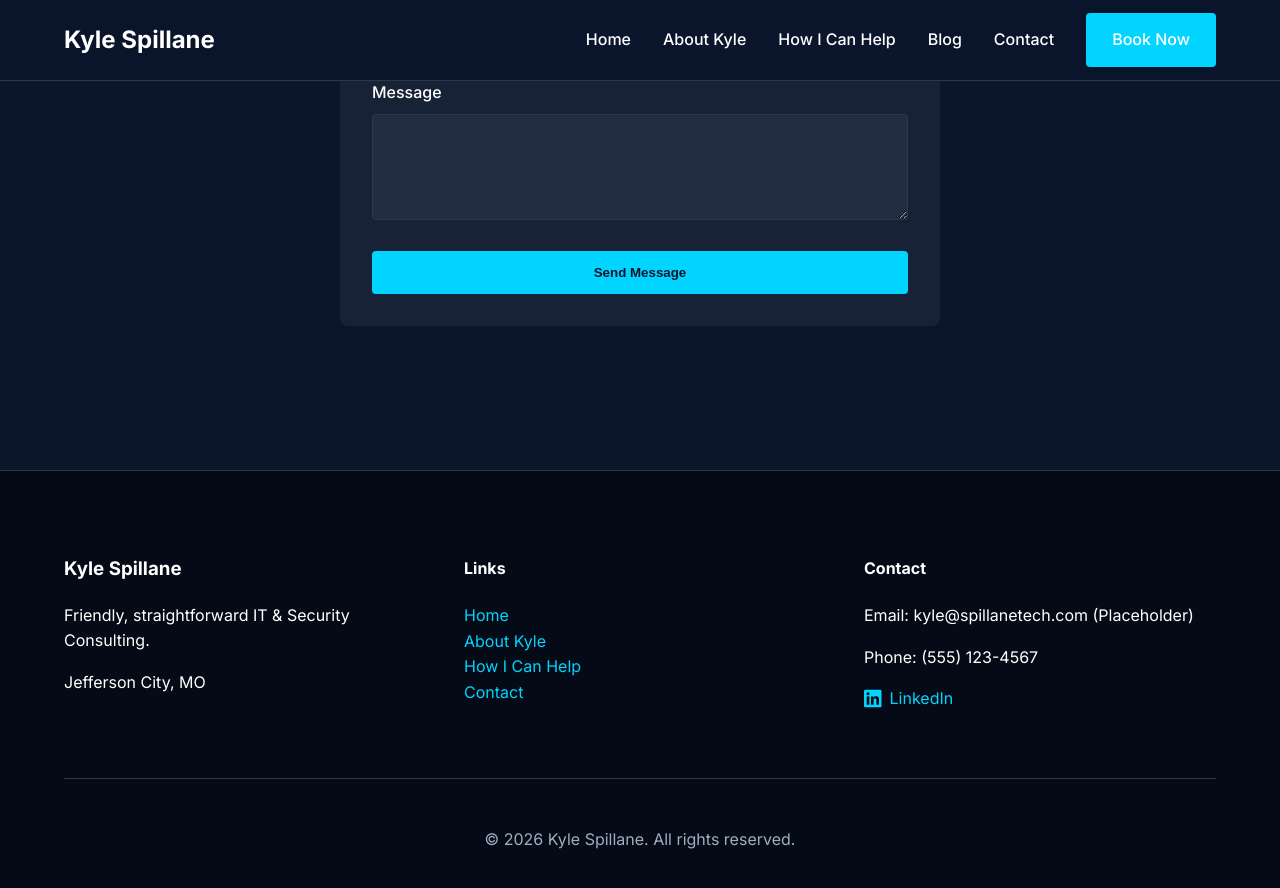
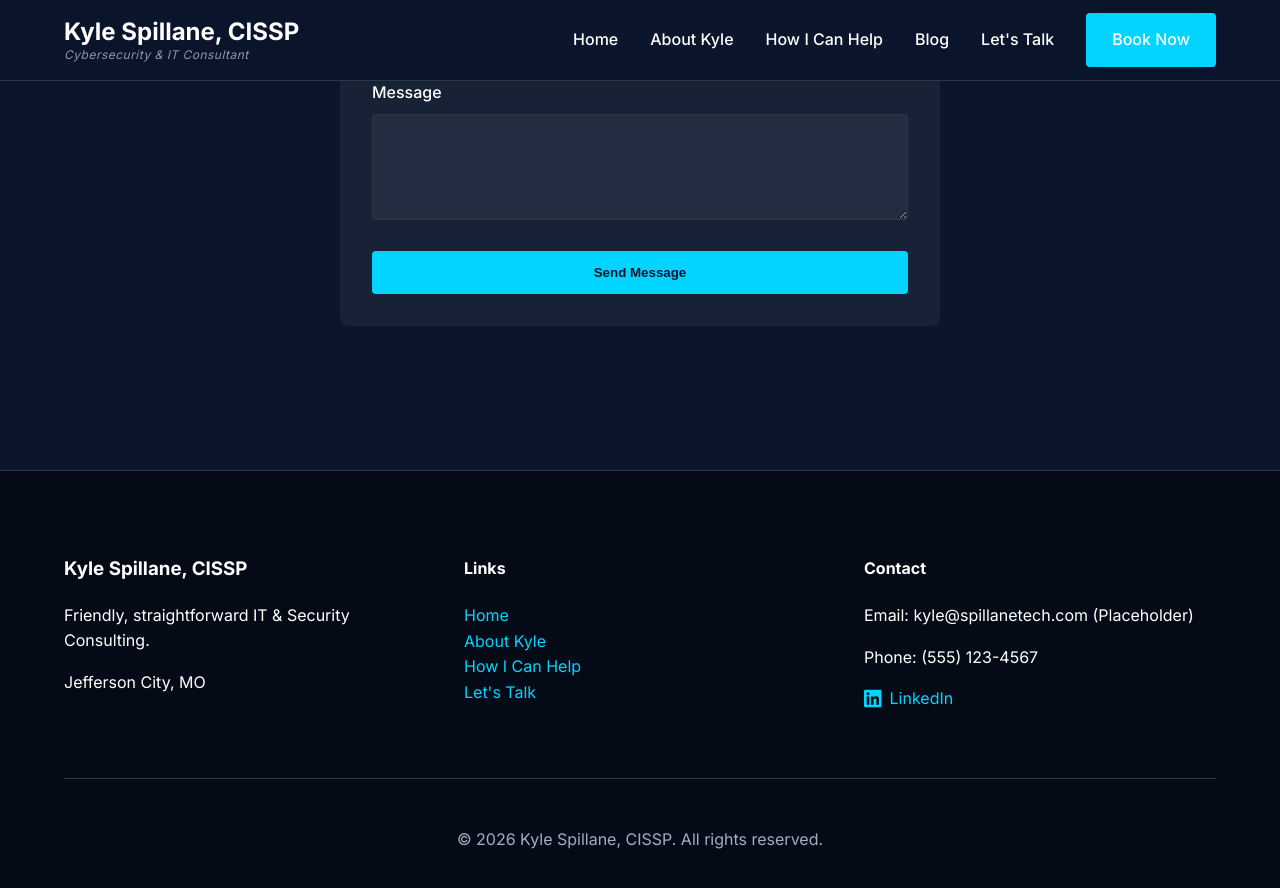
Before and after one commit to kspillane/Spillanetech-website, a Jekyll site: the page built from contact.md, in a window 1280 px wide and 900 px high, scrolled down 542 px. Shown: the top 888 px of the window. Built offline with Jekyll 4.4.1, drawn with Linux system fonts in a browser that asks for light colours; nearby versions of some CDN libraries; some of the changed text lies outside the part shown.

Commit message:
feat: update branding with CISSP credentials and rename contact links to Let's Talk

```diff
--- a/_includes/footer.html
+++ b/_includes/footer.html
@@ -2,7 +2,7 @@
     <div class="container">
         <div class="footer-grid">
             <div>
-                <h3>Kyle Spillane</h3>
+                <h3>Kyle Spillane, CISSP</h3>
                 <p>Friendly, straightforward IT & Security Consulting.</p>
                 <p>Jefferson City, MO</p>
             </div>
@@ -13,7 +13,7 @@
                     <li><a href="{{ '/' | relative_url }}">Home</a></li>
                     <li><a href="{{ '/about.html' | relative_url }}">About Kyle</a></li>
                     <li><a href="{{ '/services.html' | relative_url }}">How I Can Help</a></li>
-                    <li><a href="{{ '/contact.html' | relative_url }}">Contact</a></li>
+                    <li><a href="{{ '/contact.html' | relative_url }}">Let's Talk</a></li>
                 </ul>
             </div>
 
@@ -31,7 +31,7 @@
         </div>
 
         <div class="footer-copy">
-            <p>&copy; {{ 'now' | date: "%Y" }} Kyle Spillane. All rights reserved.</p>
+            <p>&copy; {{ 'now' | date: "%Y" }} Kyle Spillane, CISSP. All rights reserved.</p>
         </div>
     </div>
 </footer>
--- a/_includes/header.html
+++ b/_includes/header.html
@@ -14,7 +14,10 @@
     }
   }" :class="{ 'hidden': !visible }">
     <div class="container nav-container">
-        <a href="{{ '/' | relative_url }}" class="logo">Kyle Spillane</a>
+        <a href="{{ '/' | relative_url }}" class="logo" style="display: flex; flex-direction: column; align-items: flex-start; line-height: 1.1;">
+            <span style="font-weight: 700; margin-bottom: 2px;">Kyle Spillane, CISSP</span>
+            <span style="font-size: 0.75rem; font-weight: 300; color: var(--color-text-muted); font-style: italic; letter-spacing: 0.5px; opacity: 0.85;">Cybersecurity & IT Consultant</span>
+        </a>
 
         <nav class="main-nav">
             <ul>
@@ -22,7 +25,7 @@
                 <li><a href="{{ '/about.html' | relative_url }}">About Kyle</a></li>
                 <li><a href="{{ '/services.html' | relative_url }}">How I Can Help</a></li>
                 <li><a href="{{ '/blog.html' | relative_url }}">Blog</a></li>
-                <li><a href="{{ '/contact.html' | relative_url }}">Contact</a></li>
+                <li><a href="{{ '/contact.html' | relative_url }}">Let's Talk</a></li>
                 <li><a href="#" class="btn">Book Now</a></li>
             </ul>
         </nav>
--- a/contact.md
+++ b/contact.md
@@ -1,12 +1,12 @@
 ---
 layout: default
-title: Contact
+title: Let's Talk
 ---
 
 <section class="section" style="padding-top: calc(var(--header-height) + 2rem);">
   <div class="container">
     <div class="section-title">
-      <h1>Get In Touch</h1>
+      <h1>Let's Talk</h1>
     </div>
 
     <div style="max-width: 600px; margin: 0 auto;">
```
